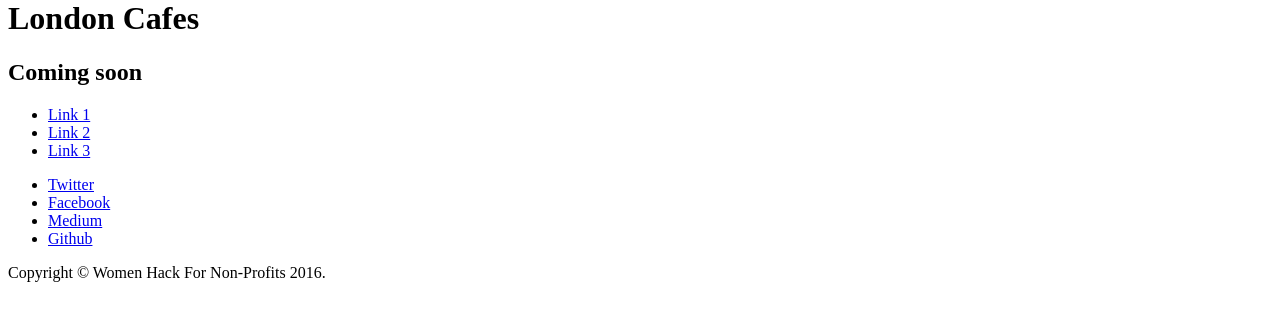
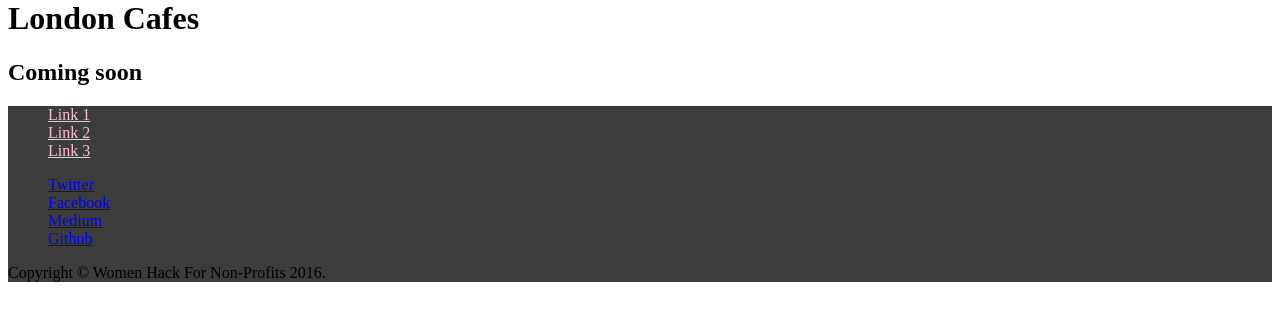
Before and after one commit to womenhackfornonprofits/we-meet-django, a Django app: page / in a window 1280 px wide. Shown: the part 21-342 px from the top of the page. Run offline with Django 3.2, Linux system fonts and the light colour scheme; style sheets or scripts are compiled from the project's sources.

Commit message:
Add html and css changes to footer

```diff
--- /dev/null
+++ b/frontend/sass/partials/_footer.scss
@@ -0,0 +1,12 @@
+.footer {
+    background-color: #3c3c3c;
+	&_list{
+	    list-style: none;
+	}
+	&_item{
+	    list-style: none;
+	}
+	&_link{
+	    color: pink;
+	}
+}
--- a/frontend/sass/styles.scss
+++ b/frontend/sass/styles.scss
@@ -3,6 +3,7 @@ $main-body-background-clr: #fcfcfc;
 
 @import "normalize";
 @import "partials/base";
+@import "partials/footer";
 
 body {
 	$main-body-background-clr: #fcfcfc;
--- a/london_cafes/london_cafes/templates/layout.html
+++ b/london_cafes/london_cafes/templates/layout.html
@@ -15,10 +15,10 @@
         <li class="footer_item"><a class="footer_link" href="#">Link 3</a></li>
       </ul>
       <ul class="footer_list">
-        <li class="footer_item"><a class="footer__link" href="https://twitter.com/WHFNP"><i class="fa fa-twitter" aria-hidden="true"></i> Twitter</a></li>
-        <li class="footer_item"><a class="footer__link" href="https://www.facebook.com/whfnp/"><i class="fa fa-facebook" aria-hidden="true"></i> Facebook</a></li>
-        <li class="footer_item"><a class="footer__link" href="https://blog.womenhackfornonprofits.com/"><i class="fa fa-medium" aria-hidden="true"></i> Medium</a></li>
-        <li class="footer_item"><a class="footer__link" href="https://github.com/womenhackfornonprofits"><i class="fa fa-github" aria-hidden="true"></i> Github</a></li>
+        <li class="footer_item"><a class="footer__link" href="#">Twitter</a></li>
+        <li class="footer_item"><a class="footer__link" href="#">Facebook</a></li>
+        <li class="footer_item"><a class="footer__link" href="#">Medium</a></li>
+        <li class="footer_item"><a class="footer__link" href="#">Github</a></li>
       </ul>
       <p>Copyright &#xA9; Women Hack For Non-Profits 2016.</p>
     </footer>
```
